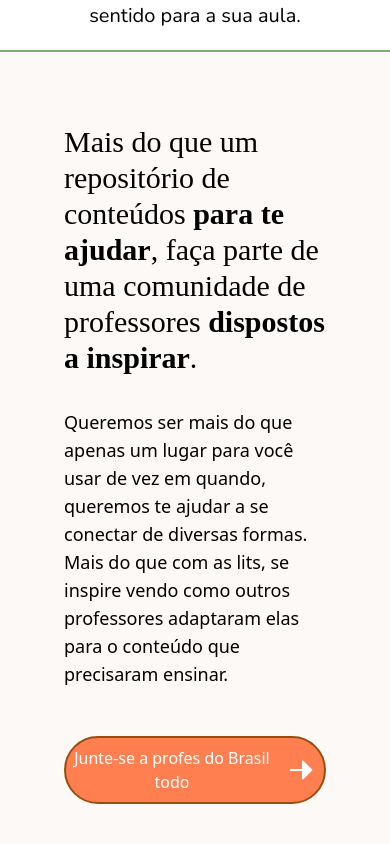
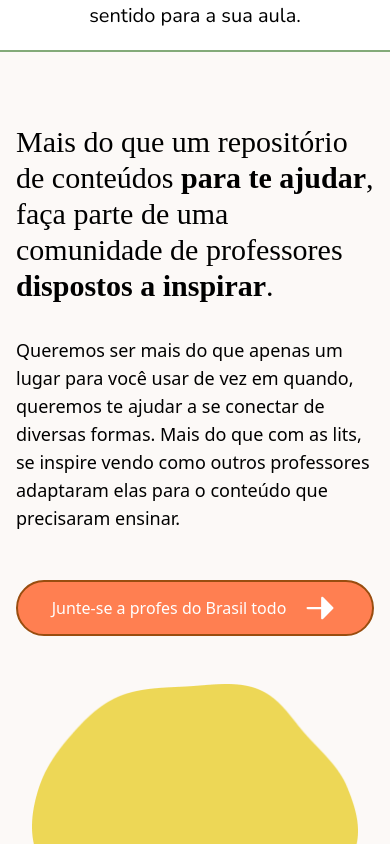
Before and after one commit to helpii/helplit.com, a React (Vite) app: page / in a window 390 px wide. Shown: the part 3240-4084 px from the top of the page. Built offline with nearby package versions, Linux system fonts and the light colour scheme; a web font is replaced by a local one.

Commit message:
leftovers

```diff
--- a/src/components/Home/index.tsx
+++ b/src/components/Home/index.tsx
@@ -144,7 +144,7 @@ export function Home() {
       </Section>
       <Section type="default">
         <div className="flex flex-col xl:flex-row">
-          <div className="lg:mt-20 flex flex-col px-16 gap-8">
+          <div className="lg:mt-20 flex flex-col px-4 sm:px-16 gap-8">
             <h1 className="font-TITULO text-3xl">
               Mais do que um repositório de conteúdos{" "}
               <span className="font-bold">para te ajudar</span>, faça parte de
```
